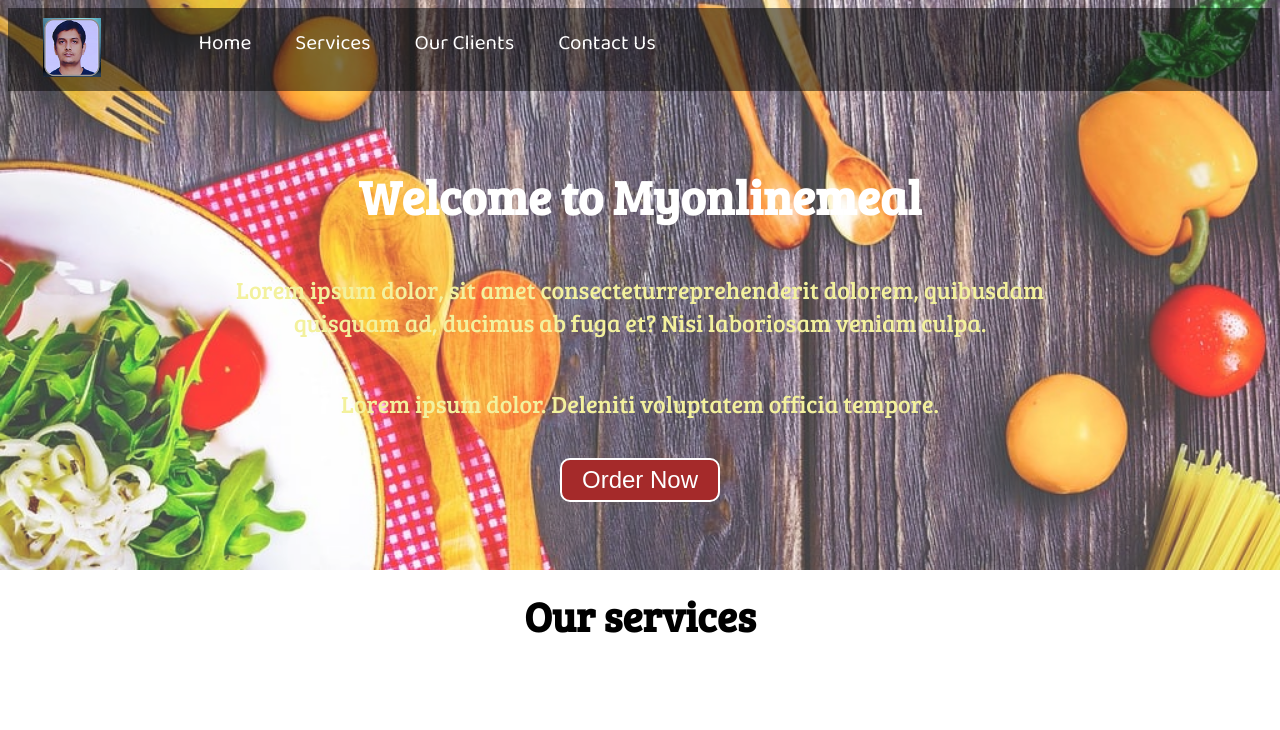
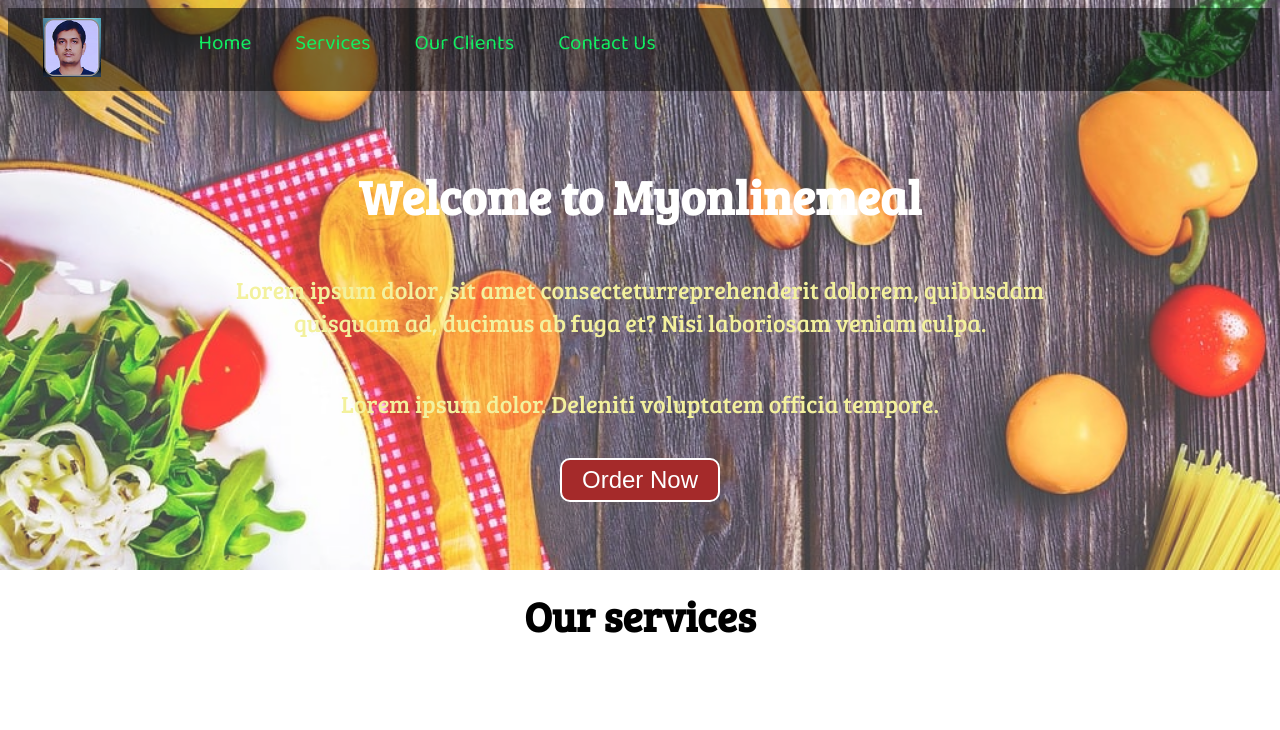
Before and after one commit to codinggeekswapnil/mydemoswapnil, a plain HTML site: page index.html in a window 1280 px wide. Shown: the top 730 px of the page. Drawn offline with Linux system fonts and the light colour scheme; files whose address does not match are found by name.

Commit message:
changed text colour at navbar

```diff
--- a/css/style.css
+++ b/css/style.css
@@ -57,7 +57,7 @@ html{
 }
 
 #navbar ul li a {
-    color: white;
+    color: rgb(16, 239, 97);
     display: block;
     padding: 3px 22px;
     border-radius: 20px;
```
